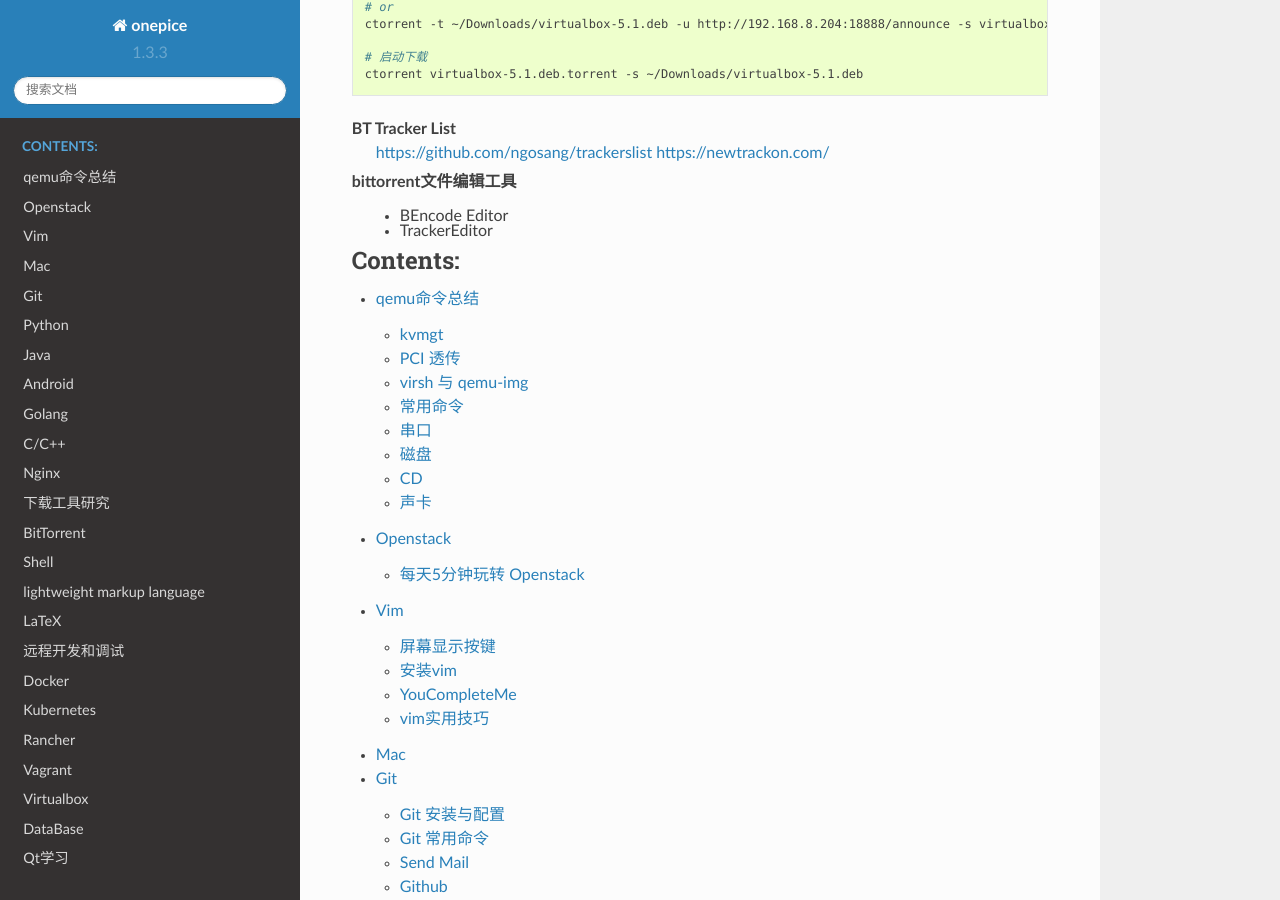
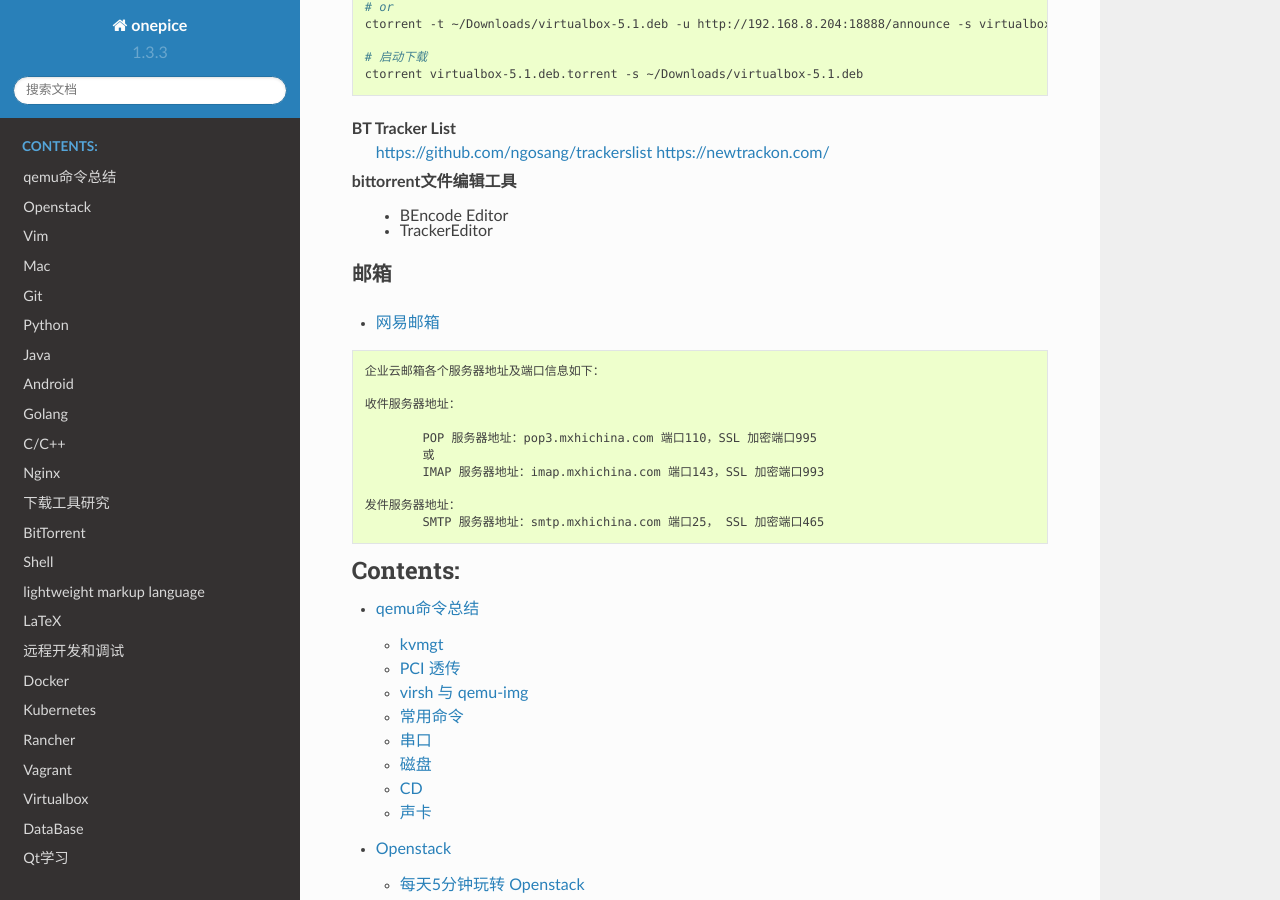
Before and after one commit to my-rds-store/my_space, a Sphinx documentation site: the page built from source/index.rst, in a window 1280 px wide and 900 px high, scrolled down 4868 px. Built offline with Sphinx 7.4.7 and the Read the Docs theme 2.0.0, drawn with Linux system fonts in a browser that asks for light colours.

Commit message:
update ...

```diff
--- a/source/index.rst
+++ b/source/index.rst
@@ -333,6 +333,24 @@ bittorrent文件编辑工具
     * BEncode Editor
     * TrackerEditor
 
+邮箱
+===========
+
+* `网易邮箱 <https://help.aliyun.com/knowledge_detail/36576.html?spm=a2c4g.11186631.2.3.372744fdMddz7M>`_
+
+::
+
+        企业云邮箱各个服务器地址及端口信息如下：
+
+        收件服务器地址：
+
+                POP 服务器地址：pop3.mxhichina.com 端口110，SSL 加密端口995
+                或
+                IMAP 服务器地址：imap.mxhichina.com 端口143，SSL 加密端口993
+
+        发件服务器地址：
+                SMTP 服务器地址：smtp.mxhichina.com 端口25， SSL 加密端口465
+
 
 
 ..
```
